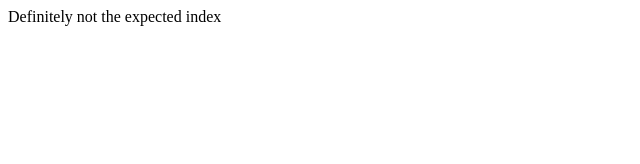
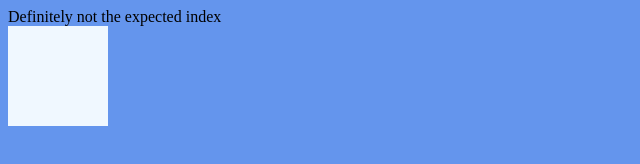
Before and after one commit to rorp24/CartoLeafletProjet, a plain HTML site: page index.html in a window 1280 px wide. Shown: the whole page, without its empty margins (0-640 px from the left). Drawn offline with Linux system fonts and the light colour scheme.

Commit message:
update ui index

```diff
--- /dev/null
+++ b/index.css
@@ -0,0 +1,9 @@
+body {
+    background-color: cornflowerblue;
+}
+
+#window {
+    background-color: aliceblue;
+    height: 100px;
+    width: 100px;
+}
--- a/index.html
+++ b/index.html
@@ -1,11 +1,14 @@
 <html>
 
 <head>
-
+    <link rel="stylesheet" href="index.css" />
 </head>
 
 <body>
     Definitely not the expected index
+    <div id="window">
+
+    </div>
 </body>
 
 </html>
```
Also changed, not shown: 1 other file.
